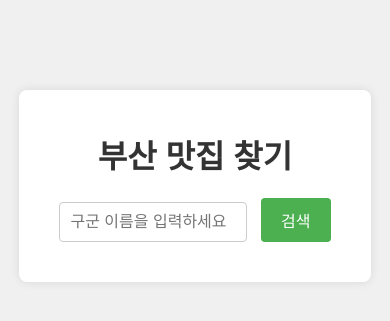
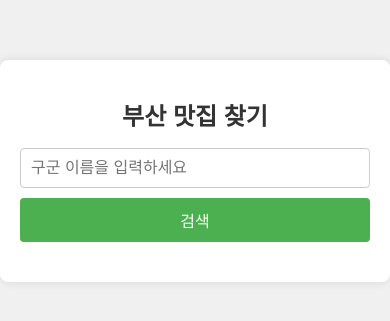
Before and after one commit to noahmik/-, a plain HTML site: page index.html in a window 390 px wide. Shown: the part 261-582 px from the top of the page. Drawn offline with Linux system fonts and the light colour scheme.

Commit message:
feat : 반응형 css 완성

```diff
--- a/style.css
+++ b/style.css
@@ -78,3 +78,31 @@ button:hover {
 p {
     color: #999;
 }
+
+/* 반응형 디자인을 위한 미디어 쿼리 */
+@media (max-width: 600px) {
+    .container {
+        width: 90%;
+        margin-top: 20px; /* 화면 크기가 작을 때 마진 조정 */
+    }
+
+    input[type="text"] {
+        width: 100%; /* 화면 크기가 작을 때 입력 필드가 전체 너비를 차지하도록 조정 */
+        margin-right: 0;
+        margin-bottom: 10px; /* 버튼과의 간격 조정 */
+    }
+
+    button {
+        width: 100%; /* 화면 크기가 작을 때 버튼이 전체 너비를 차지하도록 조정 */
+    }
+}
+
+@media (max-width: 400px) {
+    h1 {
+        font-size: 24px; /* 작은 화면에서는 헤더 크기 조정 */
+    }
+
+    .result-title {
+        font-size: 16px; /* 작은 화면에서는 결과 타이틀 크기 조정 */
+    }
+}
```
